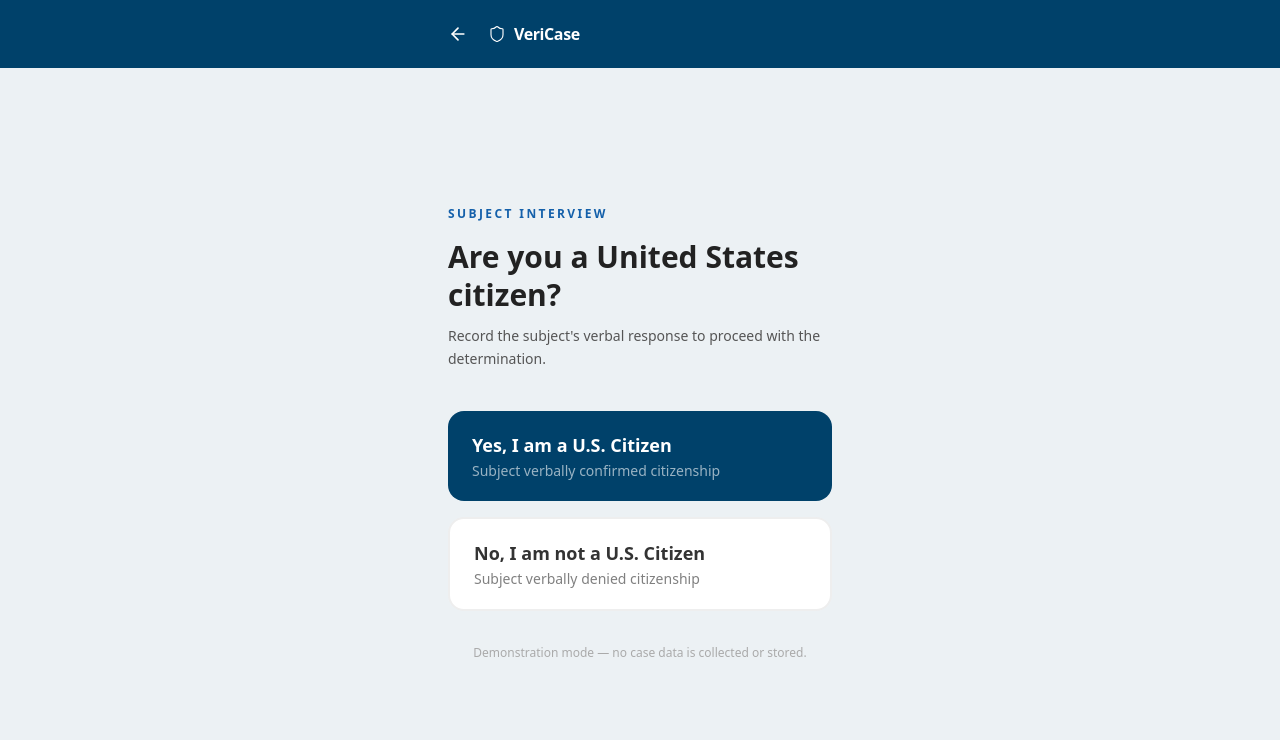
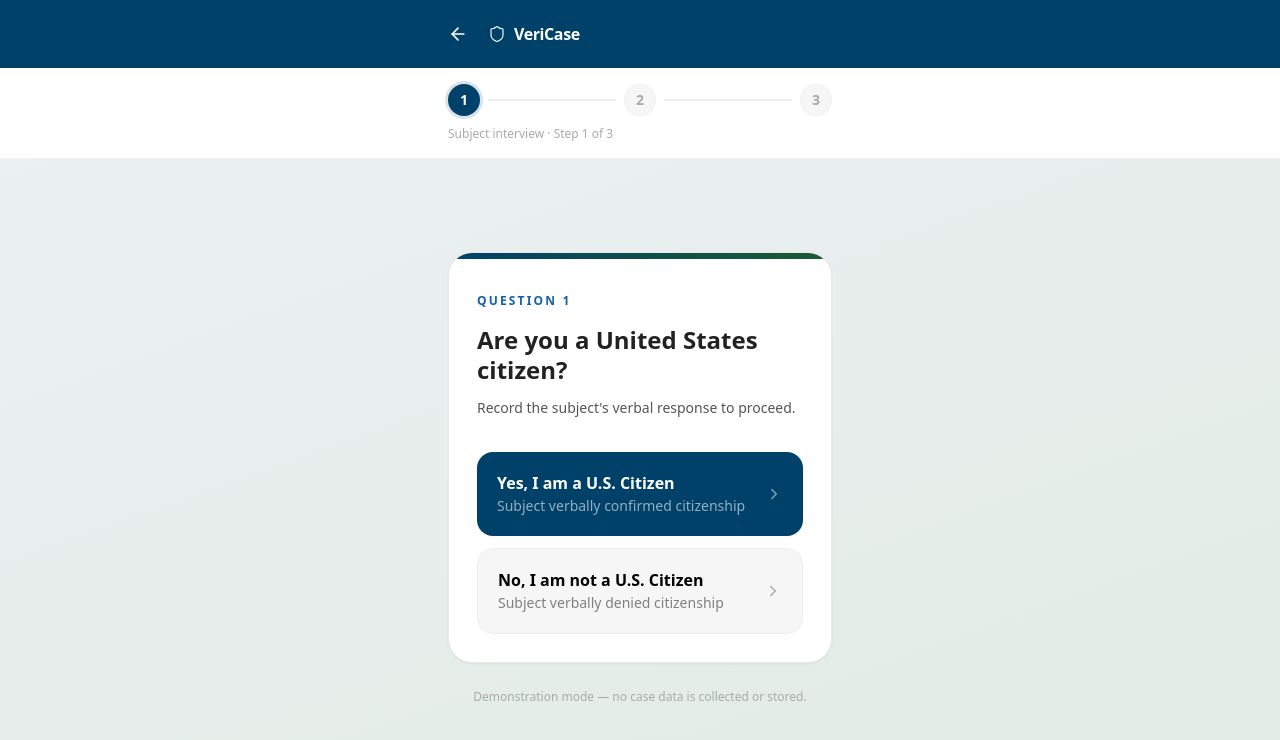
Before and after one commit to ellietngo/VeriCase-Demo, a React (Vite) app: page /verify in a window 1280 px wide. Shown: the top 740 px of the page. Built offline with nearby package versions, Linux system fonts and the light colour scheme.

Commit message:
Add 3-step interview flow, progress bar, visual verify page, subtler shine

```diff
--- a/src/index.css
+++ b/src/index.css
@@ -16,9 +16,9 @@
 }
 
 @keyframes hero-shine {
-  0% { transform: translateX(-100%) skewX(-20deg); opacity: 0; }
-  8% { opacity: 1; }
-  92% { opacity: 1; }
+  0%, 72%, 100% { transform: translateX(-150%) skewX(-20deg); opacity: 0; }
+  76% { opacity: 1; }
+  96% { opacity: 1; }
   100% { transform: translateX(900%) skewX(-20deg); opacity: 0; }
 }
 
--- a/src/pages/LandingPage.tsx
+++ b/src/pages/LandingPage.tsx
@@ -11,11 +11,11 @@ const shineStyle: React.CSSProperties = {
   position: 'absolute',
   top: 0,
   left: 0,
-  width: '70px',
+  width: '140px',
   height: '100%',
-  background: 'linear-gradient(90deg, transparent, rgba(255,255,255,0.07), transparent)',
-  animation: 'hero-shine 10s ease-in-out infinite',
-  animationDelay: '2s',
+  background: 'linear-gradient(90deg, transparent, rgba(255,255,255,0.03), transparent)',
+  animation: 'hero-shine 20s ease-in-out infinite',
+  animationDelay: '6s',
   pointerEvents: 'none',
 }
 
--- a/src/pages/ResultPage.tsx
+++ b/src/pages/ResultPage.tsx
@@ -1,11 +1,14 @@
-import { useEffect } from 'react'
+import React, { useEffect } from 'react'
 import { Link, useLocation, useNavigate } from 'react-router-dom'
-import { CheckCircle2, XCircle, Shield, RotateCcw, Home } from 'lucide-react'
+import { CheckCircle2, XCircle, Shield, RotateCcw, Home, Check } from 'lucide-react'
+
+const MAX_STEPS = 3
 
 export default function ResultPage() {
   const location = useLocation()
   const navigate = useNavigate()
   const isCitizen: boolean | undefined = location.state?.isCitizen
+  const steps: number = location.state?.steps ?? 1
 
   useEffect(() => {
     if (isCitizen === undefined) {
@@ -25,6 +28,35 @@ export default function ResultPage() {
         </div>
       </header>
 
+      {/* Completed progress bar */}
+      <div className="bg-white border-b border-[#EEEEEE] px-6 py-4">
+        <div className="max-w-sm mx-auto">
+          <div className="flex items-center">
+            {Array.from({ length: MAX_STEPS }, (_, i) => (
+              <React.Fragment key={i}>
+                {i > 0 && (
+                  <div
+                    className="flex-1 h-0.5 mx-2"
+                    style={{ background: i < steps ? '#008000' : '#EEEEEE' }}
+                  />
+                )}
+                <div
+                  className="w-8 h-8 rounded-full flex items-center justify-center text-sm font-bold flex-shrink-0"
+                  style={{
+                    background: i + 1 <= steps ? '#008000' : '#F6F6F6',
+                    color: i + 1 <= steps ? 'white' : '#AAAAAA',
+                    border: i + 1 > steps ? '1px solid #EEEEEE' : 'none',
+                  }}
+                >
+                  {i + 1 <= steps ? <Check size={14} aria-hidden="true" /> : i + 1}
+                </div>
+              </React.Fragment>
+            ))}
+          </div>
+          <p className="text-xs text-[#AAAAAA] mt-2.5">Interview complete</p>
+        </div>
+      </div>
+
       {/* Main */}
       <main className="flex-1 flex flex-col justify-center px-6 py-12">
         <div className="max-w-sm mx-auto w-full">
@@ -33,50 +65,37 @@ export default function ResultPage() {
             <div className="flex justify-center mb-6">
               {isCitizen ? (
                 <div className="w-20 h-20 rounded-full bg-[#ECF5EC] flex items-center justify-center">
-                  <CheckCircle2
-                    size={44}
-                    className="text-cbp-success"
-                    strokeWidth={1.5}
-                    aria-hidden="true"
-                  />
+                  <CheckCircle2 size={44} className="text-cbp-success" strokeWidth={1.5} aria-hidden="true" />
                 </div>
               ) : (
                 <div className="w-20 h-20 rounded-full bg-[#EDF3F9] flex items-center justify-center">
-                  <XCircle
-                    size={44}
-                    className="text-cbp-blue"
-                    strokeWidth={1.5}
-                    aria-hidden="true"
-                  />
+                  <XCircle size={44} className="text-cbp-blue" strokeWidth={1.5} aria-hidden="true" />
                 </div>
               )}
             </div>
 
-            {/* Label */}
             <p className="text-xs font-semibold uppercase tracking-[0.2em] text-[#808080] text-center mb-2">
               Determination Complete
             </p>
 
-            {/* Heading */}
             <h1 className="text-2xl font-extrabold text-[#222222] text-center mb-4">
               {isCitizen ? 'Citizenship Confirmed' : 'Non-Citizen Status'}
             </h1>
 
-            {/* Status badge */}
             <div className="flex justify-center mb-6">
               <span
-                className={`inline-flex items-center gap-2 text-sm font-semibold px-4 py-1.5 rounded-full ${
+                className="inline-flex items-center gap-2 text-sm font-semibold px-4 py-1.5 rounded-full"
+                style={
                   isCitizen
-                    ? 'bg-[#ECF5EC] text-cbp-success'
-                    : 'bg-[#EDF3F9] text-cbp-blue'
-                }`}
+                    ? { background: '#ECF5EC', color: '#008000' }
+                    : { background: '#EDF3F9', color: '#1460AA' }
+                }
               >
                 <span className="text-[8px]" aria-hidden="true">●</span>
                 {isCitizen ? 'U.S. Citizen' : 'Non-U.S. Citizen'}
               </span>
             </div>
 
-            {/* Description */}
             <p className="text-sm text-[#555555] text-center leading-relaxed mb-6">
               {isCitizen
                 ? 'The subject has verbally indicated U.S. citizenship. This determination is for demonstration purposes only.'
@@ -88,8 +107,7 @@ export default function ResultPage() {
                 href="https://www.uscis.gov/citizenship"
                 target="_blank"
                 rel="noopener noreferrer"
-                className="block text-center text-sm text-cbp-blue font-medium hover:underline mb-6
-                  focus:outline-none focus:underline"
+                className="block text-center text-sm text-cbp-blue font-medium hover:underline mb-6 focus:outline-none focus:underline"
               >
                 Learn about U.S. Citizenship →
               </a>
--- a/src/pages/VerifyPage.tsx
+++ b/src/pages/VerifyPage.tsx
@@ -1,15 +1,61 @@
+import React, { useState } from 'react'
 import { Link, useNavigate } from 'react-router-dom'
-import { Shield, ArrowLeft } from 'lucide-react'
+import { Shield, ArrowLeft, ChevronRight, Check } from 'lucide-react'
+
+const QUESTIONS = {
+  q1: {
+    text: 'Are you a United States citizen?',
+    sub: 'Record the subject\'s verbal response to proceed.',
+    options: [
+      { label: 'Yes, I am a U.S. Citizen', sub: 'Subject verbally confirmed citizenship', next: 'q2' },
+      { label: 'No, I am not a U.S. Citizen', sub: 'Subject verbally denied citizenship', next: 'non-citizen' },
+    ],
+  },
+  q2: {
+    text: 'Where were you born?',
+    sub: 'Record the subject\'s stated country or territory of birth.',
+    options: [
+      { label: 'In the United States or a U.S. Territory', sub: 'Born a U.S. citizen by birthright', next: 'citizen' },
+      { label: 'Outside the United States', sub: 'Born outside U.S. sovereign territory', next: 'q3' },
+    ],
+  },
+  q3: {
+    text: 'Have you been naturalized as a U.S. citizen?',
+    sub: 'Confirm whether the subject has completed the naturalization process.',
+    options: [
+      { label: 'Yes, I am a naturalized citizen', sub: 'Subject claims a certificate of naturalization', next: 'citizen' },
+      { label: 'No, I have not been naturalized', sub: 'Subject has not completed naturalization', next: 'non-citizen' },
+    ],
+  },
+}
+
+type QuestionId = keyof typeof QUESTIONS
+type NextStep = QuestionId | 'citizen' | 'non-citizen'
+
+const QUESTION_ORDER: QuestionId[] = ['q1', 'q2', 'q3']
+const MAX_STEPS = QUESTION_ORDER.length
 
 export default function VerifyPage() {
   const navigate = useNavigate()
+  const [currentQ, setCurrentQ] = useState<QuestionId>('q1')
+  const [step, setStep] = useState(1)
 
-  const handleAnswer = (isCitizen: boolean) => {
-    navigate('/result', { state: { isCitizen } })
+  const question = QUESTIONS[currentQ]
+
+  const handleChoice = (next: NextStep) => {
+    if (next === 'citizen' || next === 'non-citizen') {
+      navigate('/result', { state: { isCitizen: next === 'citizen', steps: step } })
+    } else {
+      setCurrentQ(next as QuestionId)
+      setStep(s => s + 1)
+    }
   }
 
   return (
-    <div className="min-h-screen flex flex-col bg-cbp-tint">
+    <div
+      className="min-h-screen flex flex-col"
+      style={{ background: 'linear-gradient(160deg, #ECF1F4 0%, #e2ebe4 100%)' }}
+    >
       {/* Header */}
       <header className="bg-cbp-navy text-white px-4 py-4">
         <div className="max-w-sm mx-auto flex items-center gap-3">
@@ -28,48 +74,98 @@ export default function VerifyPage() {
         </div>
       </header>
 
+      {/* Progress bar */}
+      <div className="bg-white border-b border-[#EEEEEE] px-6 py-4">
+        <div className="max-w-sm mx-auto">
+          <div className="flex items-center">
+            {QUESTION_ORDER.map((_, i) => (
+              <React.Fragment key={i}>
+                {i > 0 && (
+                  <div
+                    className="flex-1 h-0.5 mx-2 transition-colors duration-500"
+                    style={{ background: i < step ? '#00416A' : '#EEEEEE' }}
+                  />
+                )}
+                <div
+                  className="w-8 h-8 rounded-full flex items-center justify-center text-sm font-bold flex-shrink-0 transition-all duration-300"
+                  style={{
+                    background: i + 1 < step ? '#008000' : i + 1 === step ? '#00416A' : '#F6F6F6',
+                    color: i + 1 <= step ? 'white' : '#AAAAAA',
+                    border: i + 1 > step ? '1px solid #EEEEEE' : 'none',
+                    boxShadow: i + 1 === step ? '0 0 0 3px rgba(0,65,106,0.15)' : 'none',
+                  }}
+                  aria-current={i + 1 === step ? 'step' : undefined}
+                >
+                  {i + 1 < step ? <Check size={14} aria-hidden="true" /> : i + 1}
+                </div>
+              </React.Fragment>
+            ))}
+          </div>
+          <p className="text-xs text-[#AAAAAA] mt-2.5">
+            Subject interview · Step {step} of {MAX_STEPS}
+          </p>
+        </div>
+      </div>
+
       {/* Main */}
-      <main className="flex-1 flex flex-col justify-center px-6 py-12">
+      <main className="flex-1 flex flex-col justify-center px-6 py-10">
         <div className="max-w-sm mx-auto w-full">
-          <p className="text-xs font-semibold uppercase tracking-[0.2em] text-cbp-blue mb-4">
-            Subject Interview
-          </p>
+          <div className="bg-white rounded-3xl overflow-hidden shadow-sm border border-[#E8E8E8]">
+            {/* Gradient accent strip */}
+            <div
+              className="h-1.5"
+              style={{ background: 'linear-gradient(90deg, #00416A, #1a5c30)' }}
+              aria-hidden="true"
+            />
 
-          <h1 className="text-3xl font-extrabold text-[#222222] leading-tight mb-3">
-            Are you a United States citizen?
-          </h1>
+            <div className="p-7">
+              <span className="inline-block text-xs font-semibold uppercase tracking-[0.18em] text-cbp-blue mb-4">
+                Question {step}
+              </span>
 
-          <p className="text-sm text-[#555555] leading-relaxed mb-10">
-            Record the subject's verbal response to proceed with the determination.
-          </p>
+              <h1 className="text-2xl font-extrabold text-[#222222] leading-tight mb-3">
+                {question.text}
+              </h1>
 
-          <div className="space-y-4" role="group" aria-labelledby="question-heading">
-            <button
-              onClick={() => handleAnswer(true)}
-              className="w-full bg-cbp-navy text-white font-semibold py-5 px-6 rounded-2xl text-left
-                hover:bg-[#003558] active:scale-[0.98] transition-all duration-150
-                focus:outline-none focus:ring-4 focus:ring-cbp-navy/40"
-            >
-              <span className="block text-lg">Yes, I am a U.S. Citizen</span>
-              <span className="block text-sm text-white/60 font-normal mt-0.5">
-                Subject verbally confirmed citizenship
-              </span>
-            </button>
+              <p className="text-sm text-[#555555] leading-relaxed mb-8">
+                {question.sub}
+              </p>
 
-            <button
-              onClick={() => handleAnswer(false)}
-              className="w-full bg-white text-[#333333] font-semibold py-5 px-6 rounded-2xl text-left
-                border-2 border-[#EEEEEE] hover:border-[#AAAAAA] active:scale-[0.98] transition-all duration-150
-                focus:outline-none focus:ring-4 focus:ring-cbp-navy/20"
-            >
-              <span className="block text-lg">No, I am not a U.S. Citizen</span>
-              <span className="block text-sm text-[#808080] font-normal mt-0.5">
-                Subject verbally denied citizenship
-              </span>
-            </button>
+              <div className="space-y-3" role="group" aria-label="Answer options">
+                {question.options.map((opt, i) => (
+                  <button
+                    key={i}
+                    onClick={() => handleChoice(opt.next as NextStep)}
+                    className="w-full py-5 px-5 rounded-2xl text-left flex items-center gap-3 active:scale-[0.98] transition-all duration-150 focus:outline-none focus:ring-4"
+                    style={
+                      i === 0
+                        ? { background: '#00416A', color: 'white' }
+                        : { background: '#F6F6F6', border: '1.5px solid #EEEEEE' }
+                    }
+                  >
+                    <div className="flex-1">
+                      <div className="font-semibold text-base leading-snug">
+                        {opt.label}
+                      </div>
+                      <div
+                        className="text-sm font-normal mt-0.5"
+                        style={{ color: i === 0 ? 'rgba(255,255,255,0.58)' : '#808080' }}
+                      >
+                        {opt.sub}
+                      </div>
+                    </div>
+                    <ChevronRight
+                      size={18}
+                      aria-hidden="true"
+                      style={{ color: i === 0 ? 'rgba(255,255,255,0.5)' : '#AAAAAA', flexShrink: 0 }}
+                    />
+                  </button>
+                ))}
+              </div>
+            </div>
           </div>
 
-          <p className="mt-8 text-xs text-[#AAAAAA] text-center leading-relaxed">
+          <p className="mt-6 text-xs text-[#AAAAAA] text-center leading-relaxed">
             Demonstration mode — no case data is collected or stored.
           </p>
         </div>
```
